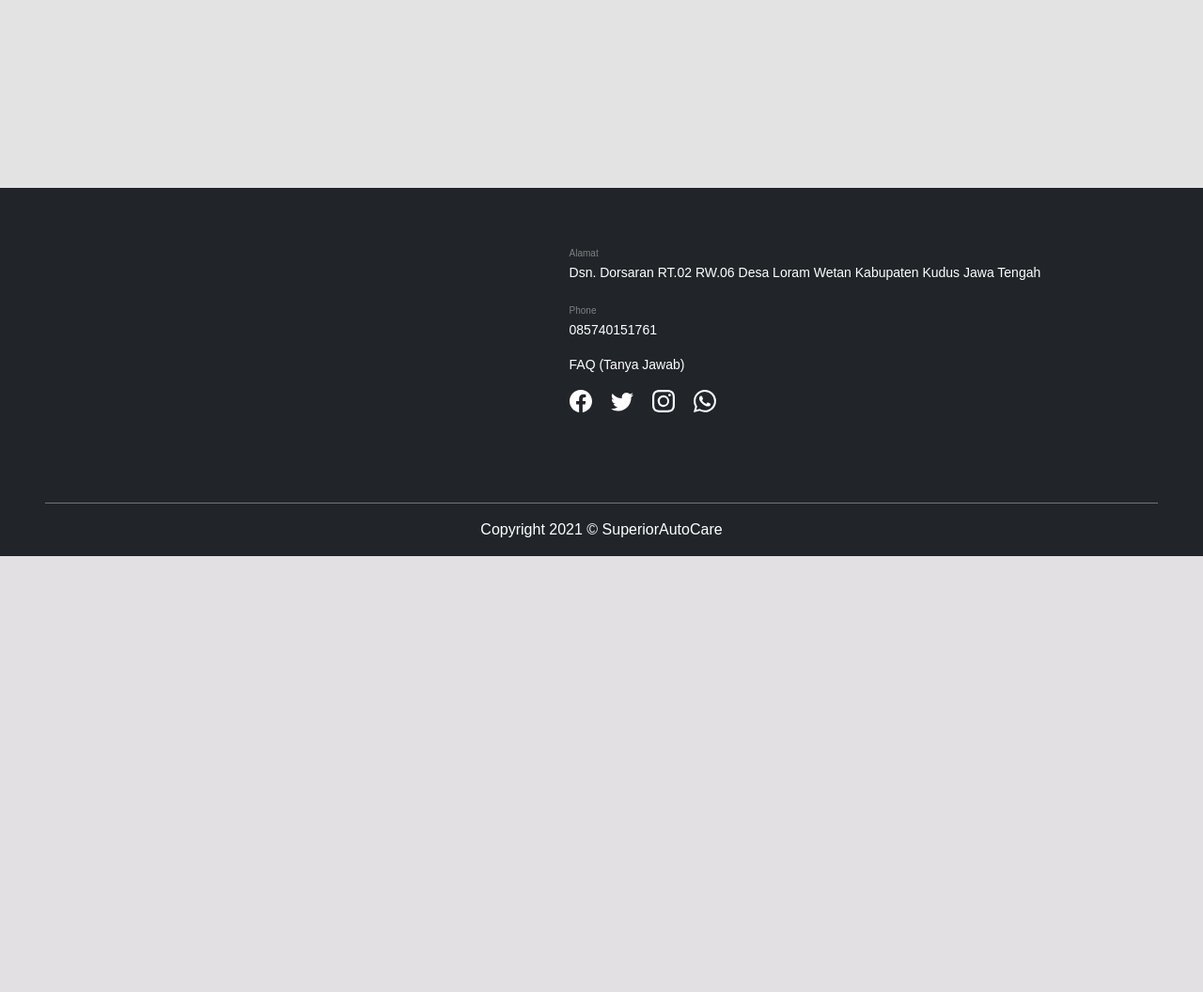
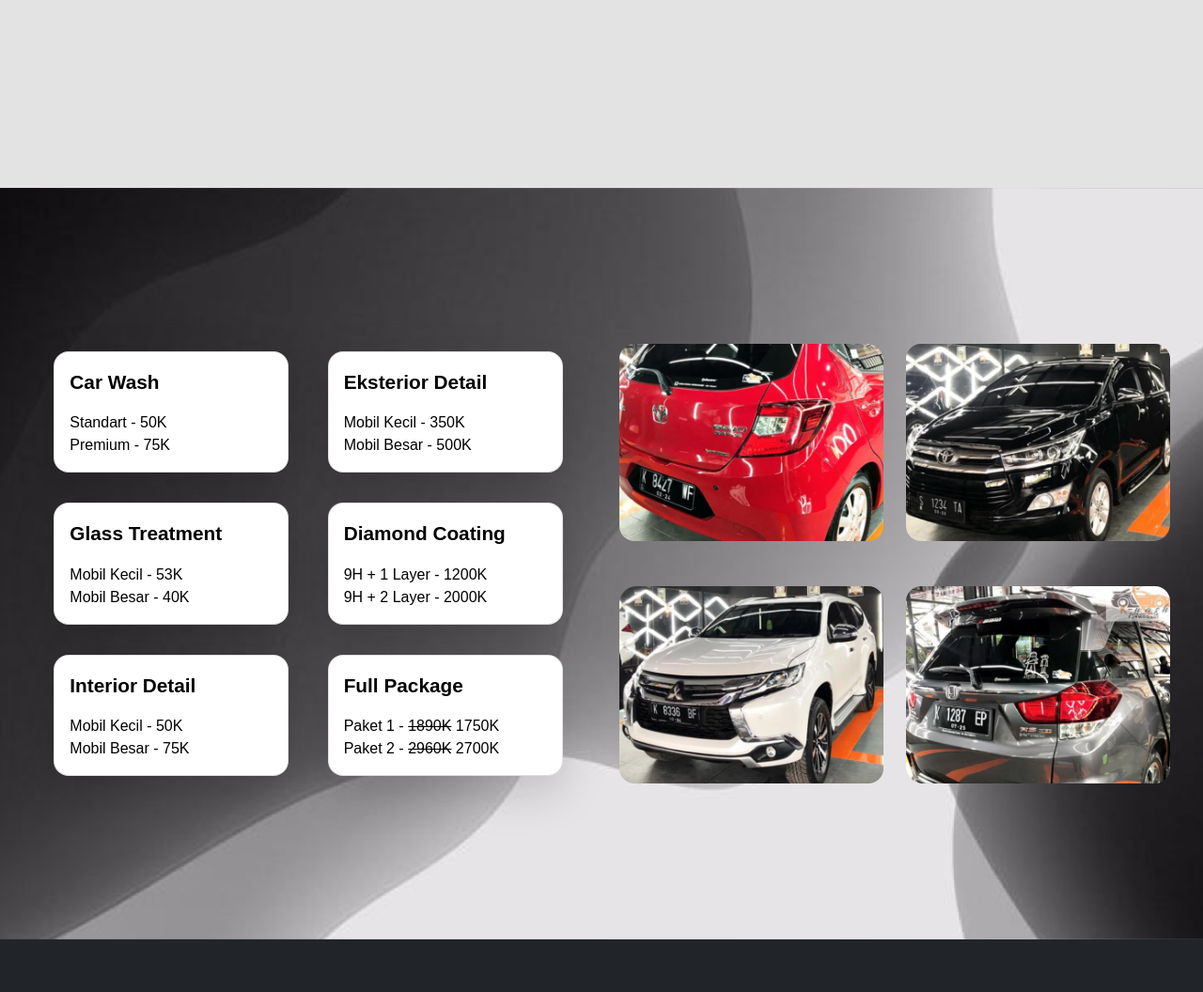
Before and after one commit to ryandhikabaa/SuperiorAutoCare, a PHP site: page / in a window 1280 px wide. Shown: the part 1400-2456 px from the top of the page at 94% size. Before the commit the page ends 1992 px from the top, so only its background shows below. Run offline with PHP 8.4, Linux system fonts and the light colour scheme; a map, chart or similar area stays blank; some libraries are stand-ins or nearby versions.

Commit message:
[main] section third (service)

```diff
--- a/assets/css/style.css
+++ b/assets/css/style.css
@@ -51,6 +51,39 @@ nav {
     font-size: calc(8px + 1vmin);
 }
 
+/* Section Book and Service */
+.big-div-third {
+    height: 100vh;
+    padding: 0 20px;
+}
+
+.car-images {
+    min-width: 250px;
+    width: 45%;
+}
+
+.third-div-items-parent{
+    width: 50%;
+}
+
+.rounded-5{
+    border-radius: 1rem;
+}
+
+.card{
+    width: 40%;
+    min-width: 250px;
+}
+
+.card > p {
+    font-size: calc(8px + 1vmax);
+    font-weight: 600;
+}
+
+.card > span {
+    font-size: calc(8px + 1vmin);
+}
+
 /* Footer */
 footer {
     position: relative;
@@ -90,4 +123,13 @@ footer>div>div>span {
         height: 300px;
         margin: 10px 0;
     }
+
+    .big-div-third {
+        height: fit-content;
+        padding: 20px 20px;
+    }
+
+    .third-div-items-parent{
+        width: 100%;
+    }
 }
--- a/index.html
+++ b/index.html
@@ -112,6 +112,49 @@
         </div>
     </div>
 
+    <!-- Section Third (Service) -->
+    <div id="book"
+        class="big-div-third third-div px-3 d-flex flex-row justify-content-between align-content-center flex-wrap">
+        <div class="d-flex flex-row third-div-items-parent justify-content-evenly align-content-center flex-wrap">
+            <div class="card my-3 rounded-5 shadow-lg bg-white text-black text-start p-3">
+                <p>Car Wash</p>
+                <span>Standart - 50K</span>
+                <span>Premium - 75K</span>
+            </div>
+            <div class="card my-3 rounded-5 shadow-lg bg-white text-black text-start p-3">
+                <p>Eksterior Detail</p>
+                <span>Mobil Kecil - 350K</span>
+                <span>Mobil Besar - 500K</span>
+            </div>
+            <div class="card my-3 rounded-5 shadow-lg bg-white text-black text-start p-3">
+                <p>Glass Treatment</p>
+                <span>Mobil Kecil - 53K</span>
+                <span>Mobil Besar - 40K</span>
+            </div>
+            <div class="card my-3 rounded-5 shadow-lg bg-white text-black text-start p-3">
+                <p>Diamond Coating</p>
+                <span>9H + 1 Layer - 1200K</span>
+                <span>9H + 2 Layer - 2000K</span>
+            </div>
+            <div class="card my-3 rounded-5 shadow-lg bg-white text-black text-start p-3">
+                <p>Interior Detail</p>
+                <span>Mobil Kecil - 50K</span>
+                <span>Mobil Besar - 75K</span>
+            </div>
+            <div class="card my-3 rounded-5 shadow-lg bg-white text-black text-start p-3">
+                <p>Full Package</p>
+                <span>Paket 1 - <s>1890K</s> 1750K</span>
+                <span>Paket 2 - <s>2960K</s> 2700K</span>
+            </div>
+        </div>
+        <div class="d-flex flex-row third-div-items-parent justify-content-evenly align-content-center flex-wrap">
+            <img src="assets/img/image-6.png" alt="mobil cucian" class="rounded-5 mx-1 my-4 car-images">
+            <img src="assets/img/image-7.png" alt="mobil cucian" class="rounded-5 mx-1 my-4 car-images">
+            <img src="assets/img/image-8.png" alt="mobil cucian" class="rounded-5 mx-1 my-4 car-images">
+            <img src="assets/img/image-9.png" alt="mobil cucian" class="rounded-5 mx-1 my-4 car-images">
+        </div>
+    </div>
+
 
 
     <!-- Footer -->
```
Also changed, not shown: db/db_superior_auto_care.sql (added, +102 -0 lines).
